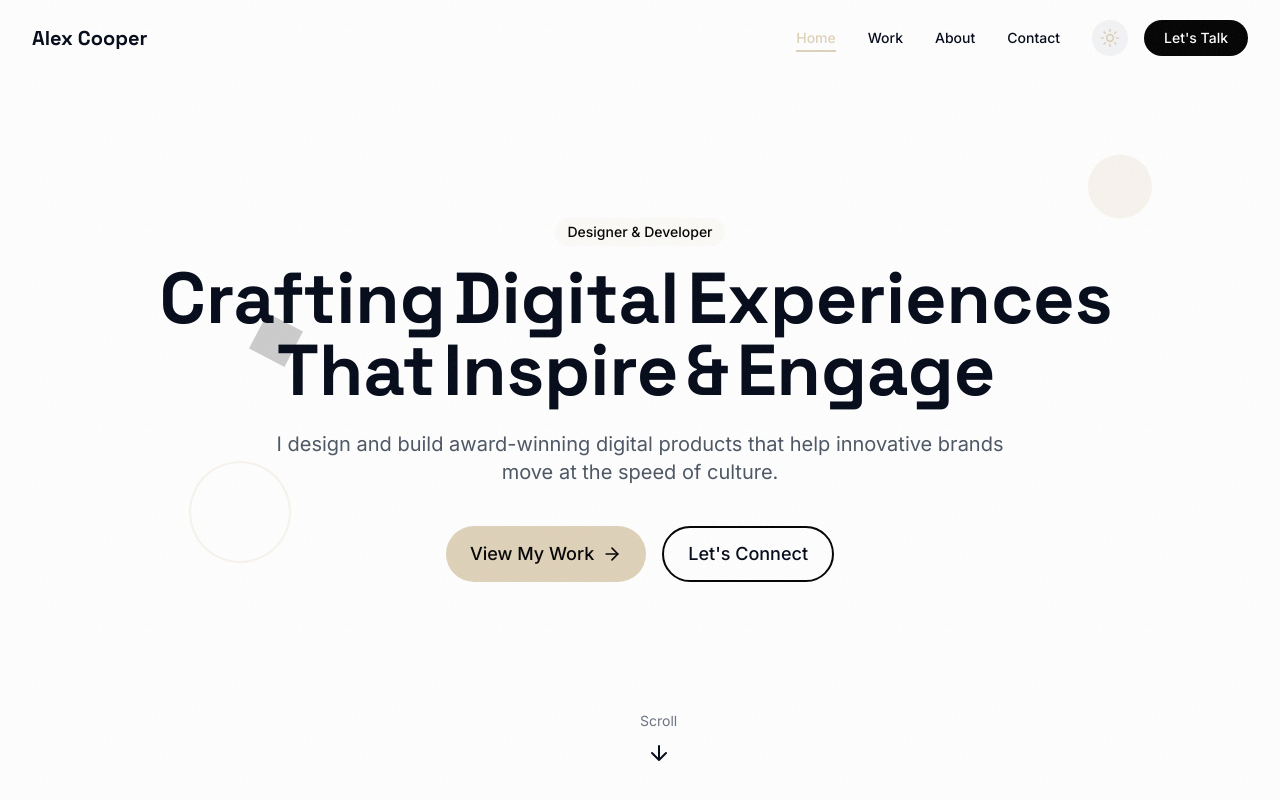
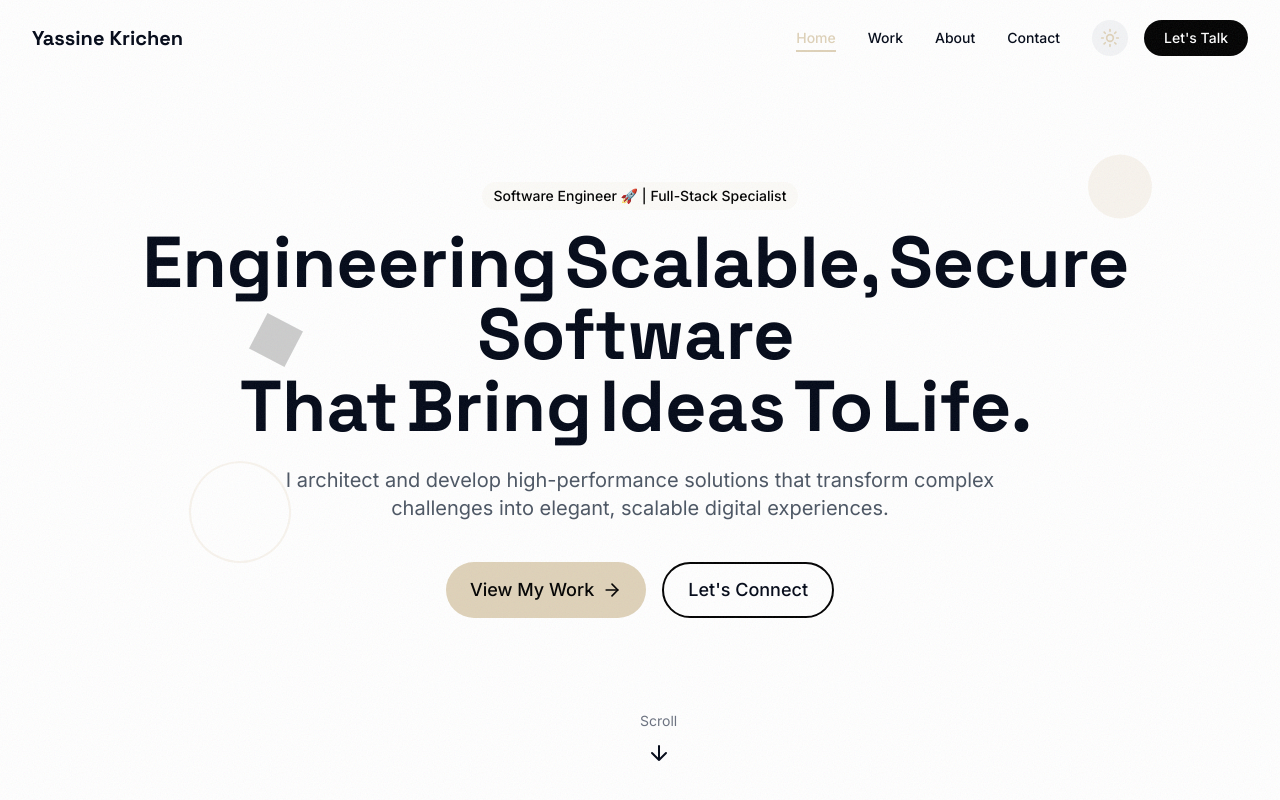
Before and after one commit to Yassinekrn/Portfolio, a React (Vite) app: page / in a window 1280 px wide. Shown: the top 800 px of the page. Built offline with nearby package versions, Linux system fonts and the light colour scheme.

Commit message:
feat: Update Hero section text and Navbar name for branding consistency

```diff
--- a/src/components/Hero.tsx
+++ b/src/components/Hero.tsx
@@ -137,7 +137,7 @@ const Hero = () => {
                         transition={{ duration: 0.6 }}
                         className="inline-block mb-4 py-1 px-3 bg-highlight/10 text-black dark:text-white text-sm font-medium rounded-full"
                     >
-                        Designer & Developer
+                        Software Engineer 🚀 | Full-Stack Specialist
                     </motion.p>
 
                     <motion.div
@@ -148,12 +148,13 @@ const Hero = () => {
                     >
                         <h1 className="text-4xl md:text-6xl lg:text-7xl font-display font-bold mb-6 leading-tight tracking-normal dark:text-white">
                             <AnimatedText
-                                text="Crafting Digital Experiences"
+                                text="Engineering Scalable, Secure Software"
                                 delay={1}
                                 className="block"
                             />
+
                             <AnimatedText
-                                text="That Inspire & Engage"
+                                text="That Bring Ideas To Life."
                                 delay={2}
                                 className="block"
                             />
@@ -166,8 +167,9 @@ const Hero = () => {
                         transition={{ duration: 0.6, delay: 0.4 }}
                         className="text-lg md:text-xl text-gray-600 dark:text-gray-300 mb-10 max-w-3xl mx-auto"
                     >
-                        I design and build award-winning digital products that
-                        help innovative brands move at the speed of culture.
+                        I architect and develop high-performance solutions that
+                        transform complex challenges into elegant, scalable
+                        digital experiences.
                     </motion.p>
 
                     <motion.div
--- a/src/components/Navbar.tsx
+++ b/src/components/Navbar.tsx
@@ -54,10 +54,10 @@ const Navbar = () => {
                     className="text-xl font-display font-bold relative overflow-hidden group"
                 >
                     <span className="block transition-transform duration-300 group-hover:-translate-y-full dark:text-white">
-                        Alex Cooper
+                        Yassine Krichen
                     </span>
                     <span className="block absolute top-0 left-0 translate-y-full transition-transform duration-300 group-hover:translate-y-0 text-highlight">
-                        Alex Cooper
+                        Yassine Krichen
                     </span>
                 </Link>
 
--- a/src/components/ThemeToggle.tsx
+++ b/src/components/ThemeToggle.tsx
@@ -15,7 +15,6 @@ const ThemeToggle = () => {
             aria-label={`Switch to ${
                 theme === "light" ? "dark" : "light"
             } mode`}
-            data-cursor-highlight="true"
         >
             <motion.div
                 initial={false}
```
